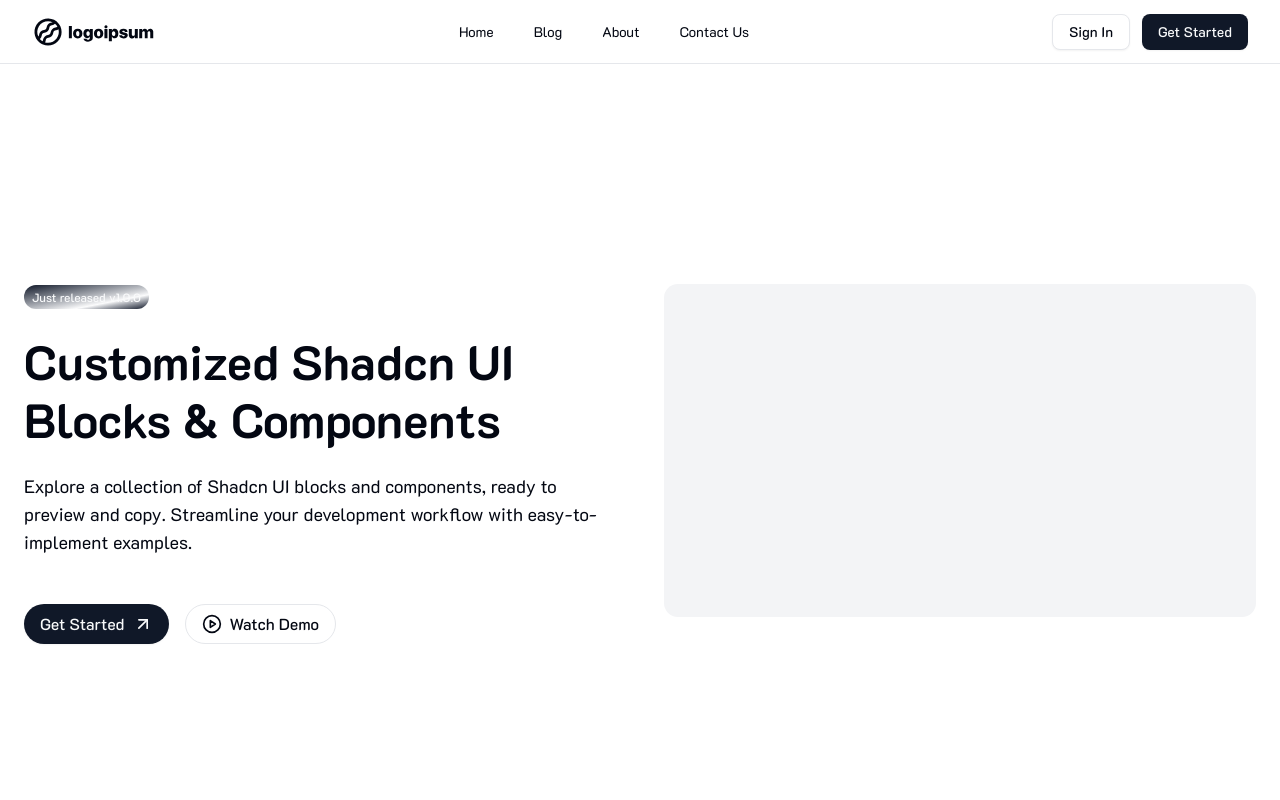
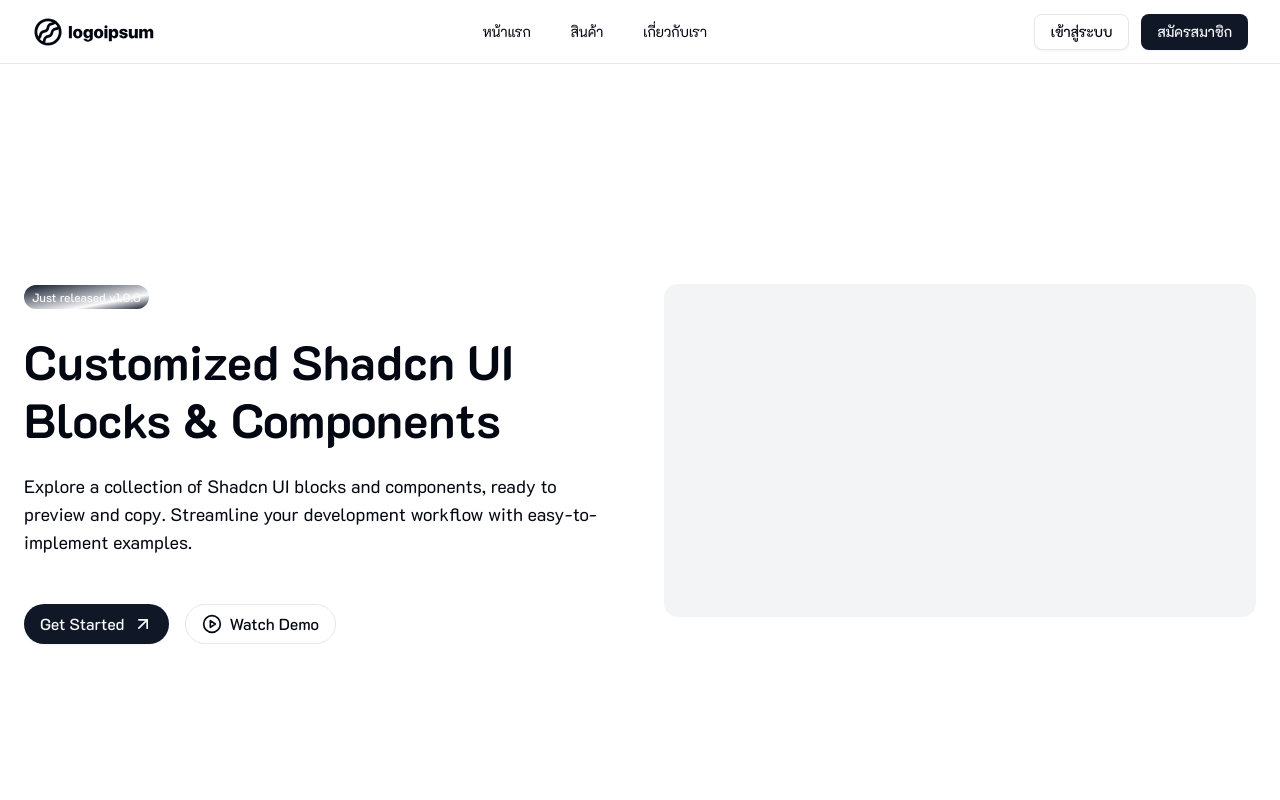
Before and after one commit to Panachaya/nextjscosci, a Next.js app: page / in a window 1280 px wide. Shown: the top 800 px of the page. Built offline with nearby package versions, Linux system fonts and the light colour scheme.

Commit message:
link login and signup page

```diff
--- /dev/null
+++ b/src/app/(auth)/signup/page.tsx
@@ -0,0 +1,7 @@
+export default function Page() {
+  return (
+    <main>
+      <p>signup page</p>
+    </main>
+  );
+}
--- a/src/components/navbar-01/nav-menu.tsx
+++ b/src/components/navbar-01/nav-menu.tsx
@@ -12,22 +12,17 @@ export const NavMenu = (props: NavigationMenuProps) => (
     <NavigationMenuList className="gap-6 space-x-0 data-[orientation=vertical]:flex-col data-[orientation=vertical]:items-start">
       <NavigationMenuItem>
         <NavigationMenuLink asChild>
-          <Link href="#">Home</Link>
+          <Link href="/">หน้าแรก</Link>
         </NavigationMenuLink>
       </NavigationMenuItem>
       <NavigationMenuItem>
         <NavigationMenuLink asChild>
-          <Link href="#">Blog</Link>
+          <Link href="/product">สินค้า</Link>
         </NavigationMenuLink>
       </NavigationMenuItem>
       <NavigationMenuItem>
         <NavigationMenuLink asChild>
-          <Link href="#">About</Link>
-        </NavigationMenuLink>
-      </NavigationMenuItem>
-      <NavigationMenuItem>
-        <NavigationMenuLink asChild>
-          <Link href="#">Contact Us</Link>
+          <Link href="/about">เกี่ยวกับเรา</Link>
         </NavigationMenuLink>
       </NavigationMenuItem>
     </NavigationMenuList>
--- a/src/components/navbar-01/navbar-01.tsx
+++ b/src/components/navbar-01/navbar-01.tsx
@@ -2,6 +2,7 @@ import { Button } from "@/components/ui/button";
 import { Logo } from "./logo";
 import { NavMenu } from "./nav-menu";
 import { NavigationSheet } from "./navigation-sheet";
+import Link from "next/link";
 
 const Navbar01Page = () => {
   return (
@@ -14,10 +15,12 @@ const Navbar01Page = () => {
           <NavMenu className="hidden md:block" />
 
           <div className="flex items-center gap-3">
-            <Button variant="outline" className="hidden sm:inline-flex">
-              Sign In
+            <Button asChild variant="outline" className="hidden sm:inline-flex">
+              <Link href="/login">เข้าสู่ระบบ</Link>
             </Button>
-            <Button>Get Started</Button>
+            <Button asChild>
+              <Link href="/signup">สมัครสมาชิก</Link>
+              </Button>
 
             {/* Mobile Menu */}
             <div className="md:hidden">
```
